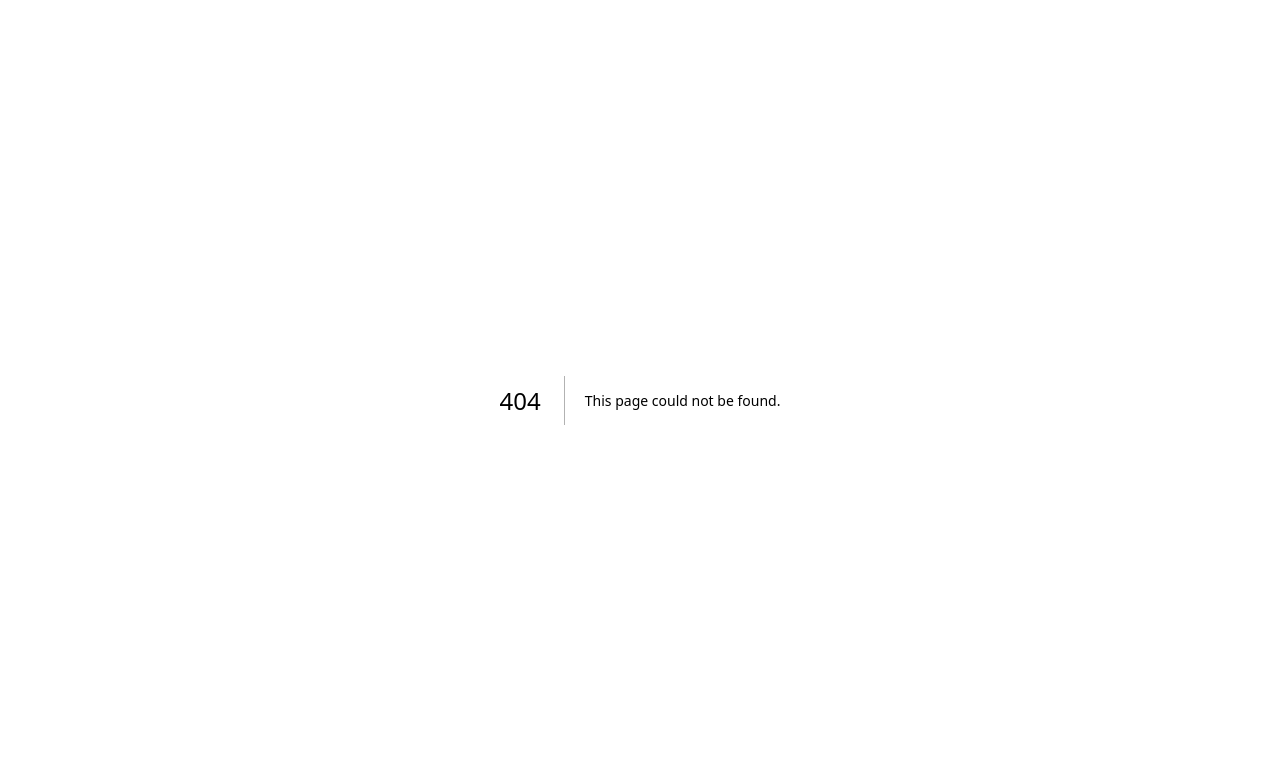
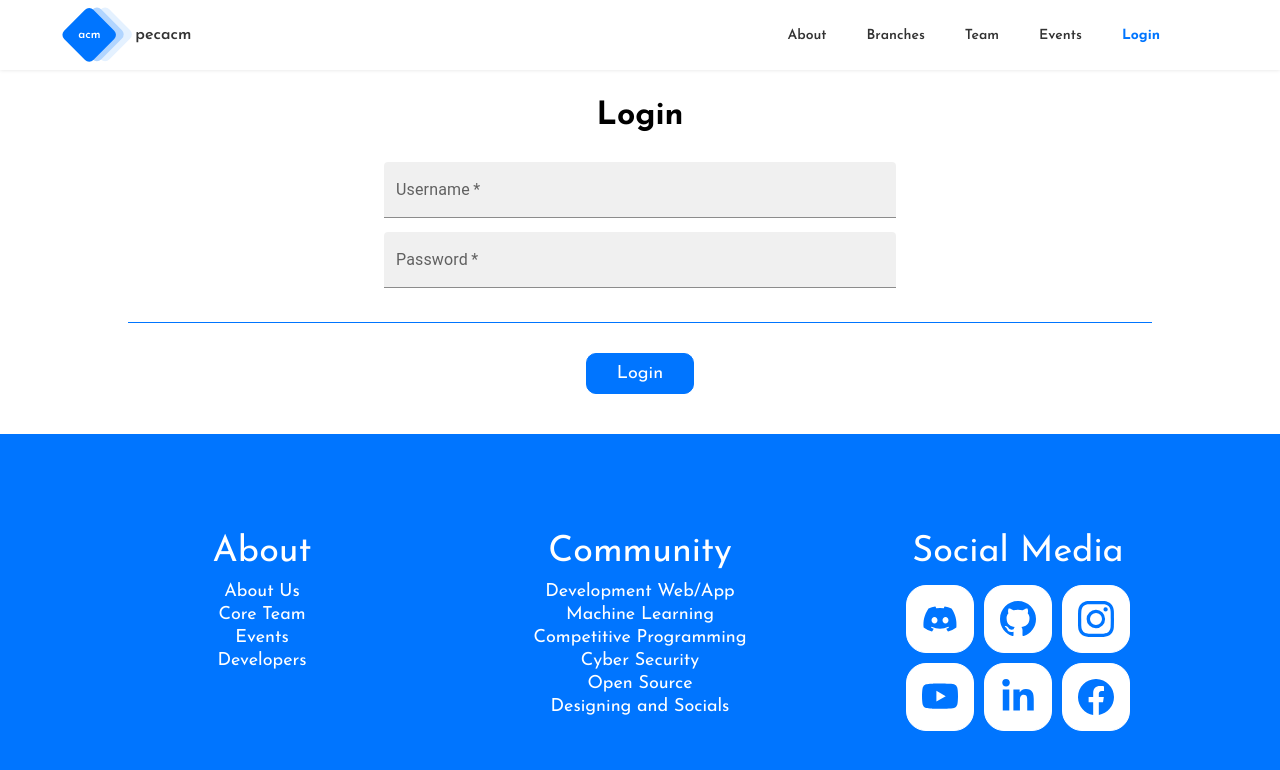
Before and after one commit to PEC-CSS/website, a Next.js app: page /login in a window 1280 px wide. Before the commit this address had no page. Shown: the top 770 px of the page. Built offline with nearby package versions, Linux system fonts and the light colour scheme.

Commit message:
login page

```diff
--- /dev/null
+++ b/pages/login.tsx
@@ -0,0 +1,103 @@
+import React, { ChangeEvent, useState } from 'react';
+import PageLayout from "../components/layout/PageLayout";
+import styles from "../styles/pages/register.module.scss";
+import TextField from '@mui/material/TextField';
+import Select, { SelectChangeEvent } from '@mui/material/Select';
+import { BiErrorCircle } from "react-icons/bi"
+import ErrorTextBox from '../components/register/ErrorTextBox';
+
+function Login() {
+
+    const [formValues, setFormValues] = useState({
+        username: '',
+        password: '',
+    })
+
+    const [error, setError] = useState(false);
+
+    const handleChange = (event: ChangeEvent<HTMLInputElement>
+        | SelectChangeEvent
+        | React.ChangeEvent<HTMLTextAreaElement
+            | HTMLInputElement>) => {
+        event.preventDefault();
+        const name = event.target.name;
+        const value = event.target.value;
+        setFormValues({
+            ...formValues,
+            [name]: value
+        })
+    }
+
+    const handleSubmit = (event: React.FormEvent<HTMLFormElement>) => {
+        event.preventDefault();
+
+        // check if login credentials are valid
+        if (true) {
+            setError(true);
+
+            setTimeout(() => {
+                setError(false);
+            }, 3000);
+        } else {
+            // make API calls
+        }
+    }
+
+    return (
+        <PageLayout title="Login | ACM at PEC">
+
+            {/* Header */}
+            <form className={styles.parent} onSubmit={handleSubmit}>
+
+                <div className={styles.intro}>
+                    <h1>Login</h1>
+                </div>
+
+                {/* User Account Details */}
+                <div className={styles.sectionWrapper}>
+
+                    <div className={styles.flowSection}>
+                        <div className={styles.accountDetails}>
+                            <TextField
+                                name="username"
+                                label="Username"
+                                variant="filled"
+                                onChange={handleChange}
+                                value={formValues.username}
+                                fullWidth
+                                required />
+                        </div>
+                        <div className={styles.accountDetails}>
+                            <TextField
+                                name="password"
+                                label="Password"
+                                variant="filled"
+                                type="password"
+                                onChange={handleChange}
+                                value={formValues.password}
+                                fullWidth
+                                required />
+                        </div>
+                    </div>
+                </div>
+
+                {/* Submit Button */}
+                <div className={`${styles.buttonGroup} ${styles.flowSection}`}>
+                    {error
+                        ? <ErrorTextBox text={errorText.incorrectEntry} icon={<BiErrorCircle />} />
+                        : <></>
+                    }
+                    <div className={styles.registerButton}>
+                        <button type="submit">Login</button>
+                    </div>
+                </div>
+            </form>
+        </PageLayout>
+    )
+}
+
+export default Login;
+
+const errorText = {
+    incorrectEntry: "Login credentials are incorrect."
+}
```
